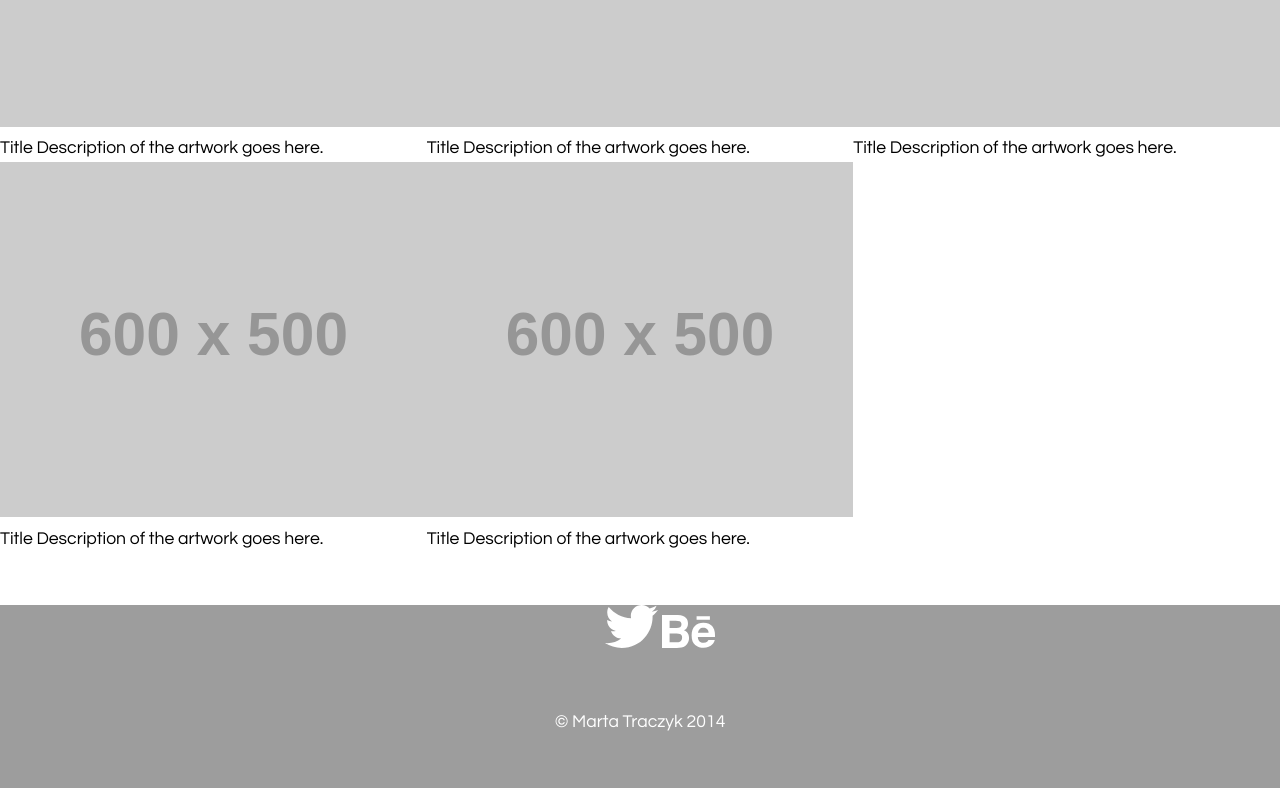
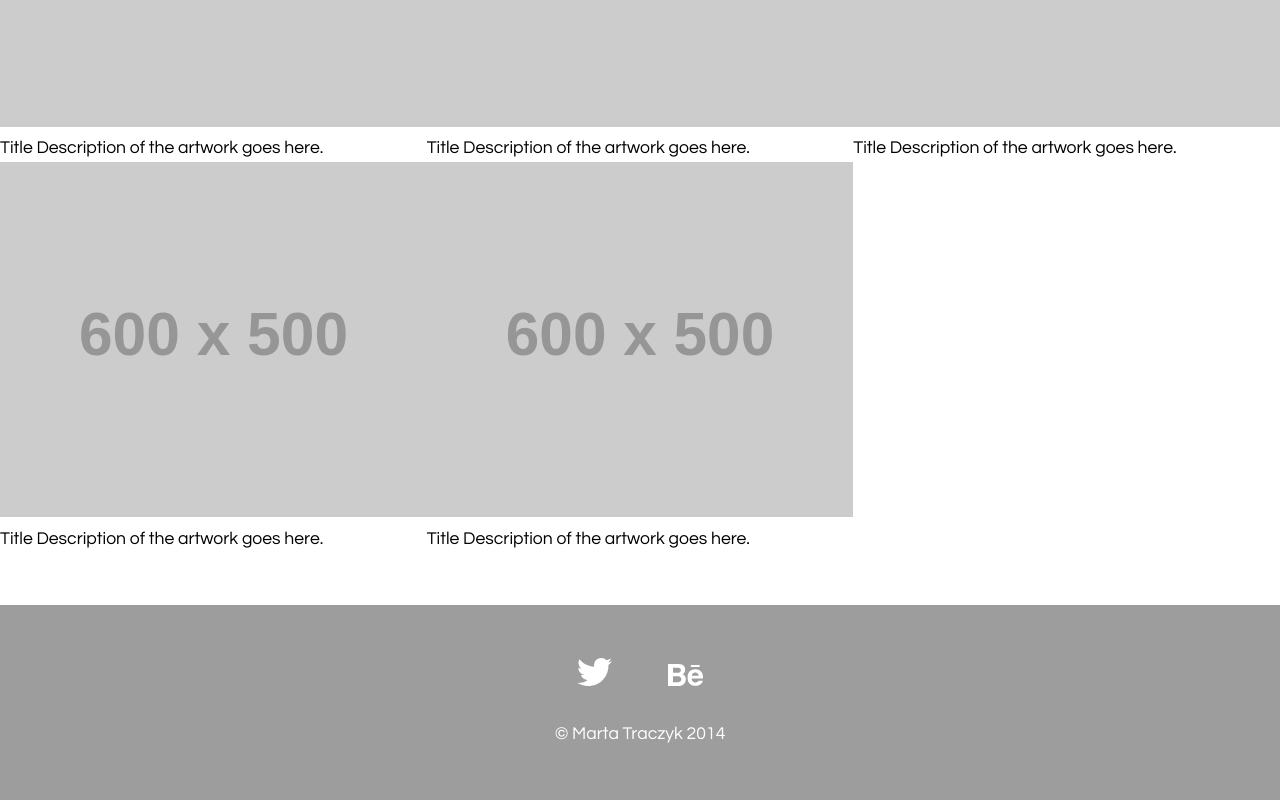
Before and after one commit to trac0040/trac0040.github.io, a plain HTML site: page index.html in a window 1280 px wide. Shown: the part 1017-1817 px from the top of the page. Drawn offline with Linux system fonts and the light colour scheme; placeholder pictures from the web are drawn by us.

Commit message:
Entered icons properly

```diff
--- a/css/main.css
+++ b/css/main.css
@@ -670,22 +670,24 @@ figcaption{
 
 footer{
 	background-color:rgba(157,157,157,1.00);
-	bottom:0;
 	margin-top:3em;
 	text-align:center;
+	padding:1.5em;
 }
 
 ul{
-	text-align:center;
-	text-decoration:none;
+	display:block;
+	margin:0;
+	padding:0;
+	list-style:none;
 }
 
 .icons{
 	display:inline-block;
-	width:3em;
+	width:35px;
+	margin:1.5em;
 }
 
 .copyright{
 	color:rgba(255,255,255,1.00);
-	padding:1.5em;
 }
```
